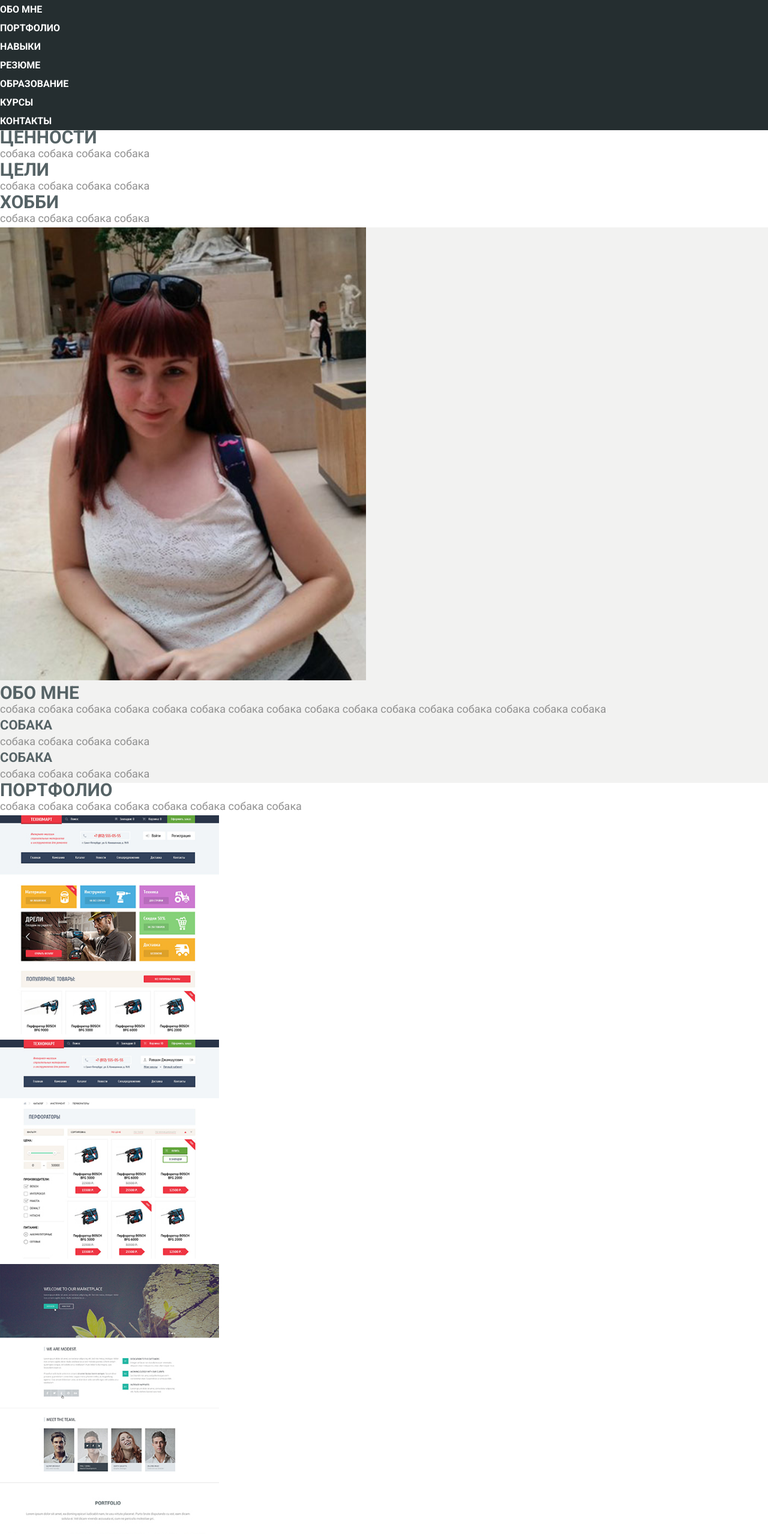
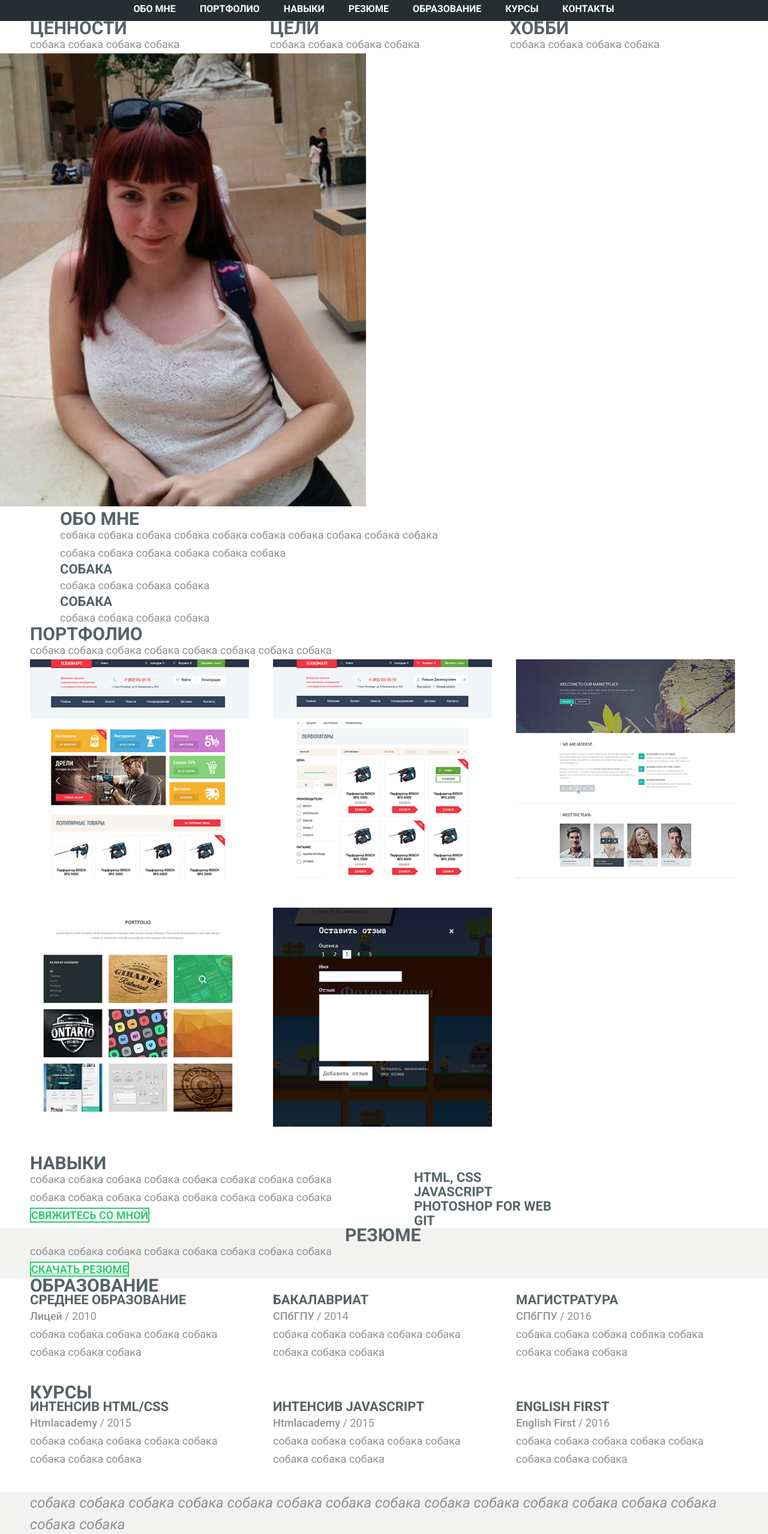
Before and after one commit to YSeredich/resume, a plain HTML site: page index.html in a window 1280 px wide. Shown: the top 2557 px of the page at 60% size. Drawn offline with Linux system fonts and the light colour scheme.

Commit message:
add grid

```diff
--- a/css/style.css
+++ b/css/style.css
@@ -63,34 +63,28 @@ body {
     color: #919191;
 }
 
+.container {
+    width: 1180px;
+    margin: 0 auto;
+}
+
+.clearfix:after {
+    content: '';
+    display: table;
+    clear: both;
+}
+
 .title,
 .secondary-title {
     text-transform: uppercase;
     line-height: 24px;
     font-weight: bold;
+    font-size: 22px;
     color: #566366;
-}
-
-.nav__link {
-    font-family: 'Roboto', 'Arial', sans-serif;
-    font-size: 16px;
-    font-weight: bold;
-    line-height: 30px;
-    color: #fff;
-    text-transform: uppercase;
-    text-decoration: none;
-}
-
-.nav__link:hover {
-    color: #2ecc71;
 }
 
 .title {
     font-size: 30px;
-}
-
-.secondary-title {
-    font-size: 22px;
 }
 
 .contacts__title {
@@ -109,24 +103,7 @@ body {
     border: 2px solid #2ecc71;
 }
 
-.testimonial-item__text {
-    font-size: 24px;
-    line-height: 36px;
-    font-style: italic;
-}
-
-.testimonial-item__author {
-    text-transform: uppercase;
-    font-weight: bold;
-    line-height: 36px;
-}
-
-.education__place,
-.courses__place {
-    font-weight: 500;
-}
-
-.nav,
+.header,
 .contacts {
     background-color: #252e30;
 }
@@ -148,3 +125,152 @@ body {
 .portfolio {
     background-color: #fff;
 }
+
+.nav {
+    width: 835px;
+    font-size: 0;
+}
+
+.nav__item {
+    display: inline-block;
+    margin-left: 40px;
+}
+
+.nav__item:first-child {
+    margin-left: 0;
+}
+
+.nav__link {
+    display: inline-block;
+
+    font-family: 'Roboto', 'Arial', sans-serif;
+    font-size: 16px;
+    font-weight: bold;
+    line-height: 30px;
+    color: #fff;
+    text-transform: uppercase;
+    text-decoration: none;
+}
+
+.nav__link:hover {
+    color: #2ecc71;
+}
+
+.main-info__item {
+    float: left;
+    width: 380px;
+    margin-left: 20px;
+}
+
+.main-info__item:first-child {
+    margin-left: 0;
+}
+
+.minor-info__photo {
+    float: left;
+}
+
+.minor-info__narration {
+    float: left;
+    width: 680px;
+    margin-left: 100px;
+}
+
+.portfolio-item {
+    float: left;
+    margin-left: 40px;
+    margin-bottom: 40px;
+}
+
+.portfolio-item:nth-child(3n+1) {
+    margin-left: 0;
+}
+
+.skills__info {
+    float: left;
+    width: 540px;
+}
+
+.skills-items {
+    float: left;
+    width: 540px;
+    margin-left: 100px;
+}
+
+.resume__title {
+    margin: 0 auto;
+    width: 130px;
+}
+
+.education__place,
+.courses__place {
+    font-weight: 500;
+}
+
+.education-item,
+.courses-item {
+    float: left;
+    width: 365px;
+    margin-left: 40px;
+    margin-bottom: 40px;
+}
+
+.education-item:nth-child(3n+1),
+.courses-item:nth-child(3n+1) {
+    margin-left: 0;
+}
+
+.testimonial-item__text {
+    font-size: 24px;
+    line-height: 36px;
+    font-style: italic;
+}
+
+.testimonial-item__author {
+    text-transform: uppercase;
+    font-weight: bold;
+    line-height: 36px;
+    color: #566366;
+}
+
+.contacts__info {
+    float: left;
+    width: 540px;
+}
+
+.contacts__form {
+    float: left;
+    width: 540px;
+    margin-left: 100px;
+}
+
+.social {
+    width: 260px;
+    font-size: 0;
+}
+
+.social__link {
+    display: inline-block;
+    margin-left: 10px;
+
+    width: 27px;
+    height: 28px;
+    padding-top: 6px;
+    padding-left: 7px;
+
+
+    text-decoration: none;
+    color: #191f21;
+    font-size: 18px;
+
+    background-color: #4b5456;
+    border-radius: 50%;
+}
+
+.social__link:first-child {
+    margin-left: 0;
+}
+
+.social__link:hover {
+    color: #fff;
+}
--- a/index.html
+++ b/index.html
@@ -9,8 +9,7 @@
 </head>
 <body>
     <header class="header">
-        <div class="container clearfix">
-            <nav class="nav">
+        <nav class="nav container">
             <div class="nav__item">
                 <a href="#" class="nav__link">обо мне</a>
             </div>
@@ -33,11 +32,11 @@
                 <a href="#" class="nav__link">контакты</a>
             </div>
         </nav>
-        </div>
     </header>
     <main>
-        <section class="about-me">
+        <section class="about-me clearfix">
             <div class="main-info">
+                <div class="container clearfix">
                     <div class="main-info__item">
                         <h2 class="title main-info__title">Ценности</h2>
                         <p class="main-info__text">собака собака собака собака</p>
@@ -51,12 +50,13 @@
                         <p class="main-info__text">собака собака собака собака</p>
                     </div>
                 </div>
+            </div>
             <div>
                 <div class="minor-info">
                     <div class="minor-info__photo">
                         <img src="img/my-photo.jpg" class="minor-info__img" alt="Фотография" width="610" height="755">
                     </div>
-                    <div class="minor-info__narration">
+                    <div class="minor-info__narration container">
                         <h2 class="title minor-info__title">обо мне</h2>
                         <p class="minor-info__text">
                             собака собака собака собака
@@ -64,7 +64,7 @@
                             собака собака собака собака
                             собака собака собака собака
                         </p>
-                        <div class="minor-info-items">
+                        <div class="minor-info-items clearfix">
                             <div class="minor-info-item">
                                 <h3 class="secondary-title minor-info-item__title">собака</h3>
                                 <p class="minor-info-item__text">собака собака собака собака</p>
@@ -79,12 +79,13 @@
             </div>
         </section>
         <section class="portfolio">
+            <div class="container">
                 <h2 class="title portfolio__title">Портфолио</h2>
                 <p class="portfolio__info">
                     собака собака собака собака
                     собака собака собака собака
                 </p>
-            <div class="portfolio-items">
+                <div class="portfolio-items clearfix">
                     <div class="portfolio-item">
                         <a class="portfolio-item__link">
                             <img src="img/technomart-index.jpg" class="portfolio-item__img" alt="техномарт" width="365" height="365">
@@ -111,8 +112,10 @@
                         </a>
                     </div>
                 </div>
+            </div>
         </section>
         <section class="skills">
+            <div class="container clearfix">
                 <h2 class="title skills__title">Навыки</h2>
                 <div class="skills__info">
                     <p class="skills__text">
@@ -157,16 +160,20 @@
                         </div>
                     </div>
                 </div>
+            </div>
         </section>
         <section class="resume">
+            <div class="container">
                 <h2 class="title resume__title">Резюме</h2>
                 <p class="resume__info">
                     собака собака собака собака
                     собака собака собака собака
                 </p>
-            <button class="btn download-btn resume__btn">Скачать резюме</button>
+                <a href="#" class="btn download-btn resume__btn">Скачать резюме</a>
+            </div>
         </section>
         <section class="education">
+            <div class="container clearfix">
                 <h2 class="title education__title">Образование</h2>
                 <div class="education-items">
                     <div class="education-item">
@@ -194,8 +201,10 @@
                         </p>
                     </div>
                 </div>
+            </div>
         </section>
         <section class="courses">
+            <div class="container clearfix">
                 <h2 class="title courses__title">Курсы</h2>
                 <div class="courses-items">
                     <div class="courses-item">
@@ -223,9 +232,10 @@
                         </p>
                     </div>
                 </div>
+            </div>
         </section>
         <section class="testimonials">
-            <div class="testimonial-items">
+            <div class="testimonial-items container">
                 <div class="testimonial-item">
                     <div class="testimonial-item__text">
                         собака собака собака собака
@@ -251,7 +261,8 @@
             </div>
         </section>
         <section class="contacts">
-            <h2 class="title contacts__title">Резюме</h2>
+            <div class="container clearfix">
+                <h2 class="title contacts__title">Контакты</h2>
                 <div class="contacts__info">
                     собака собака собака собака
                     собака собака собака собака
@@ -279,16 +290,17 @@
                         </div>
                     </form>
                 </div>
+            </div>
         </section>
     </main>
     <footer class="footer">
-        <section class="social">
-            <a href="#" class="social__link"><i class="icon-html5">htmlacademy</i></a>
-            <a href="#" class="social__link"><i class="icon-header">hh</i></a>
-            <a href="#" class="social__link"><i class="icon-linkedin">linked in</i></a>
-            <a href="#" class="social__link"><i class="icon-google">gmail</i></a>
-            <a href="#" class="social__link"><i class="icon-github">git</i></a>
-            <a href="#" class="social__link"><i class="icon-facebook">facebook</i></a>
+        <section class="social container">
+            <a href="#" class="social__link"><i class="social__icon icon-html5"></i></a>
+            <a href="#" class="social__link"><i class="social__icon icon-header"></i></a>
+            <a href="#" class="social__link"><i class="social__icon icon-linkedin"></i></a>
+            <a href="#" class="social__link"><i class="social__icon icon-google"></i></a>
+            <a href="#" class="social__link"><i class="social__icon icon-github"></i></a>
+            <a href="#" class="social__link"><i class="social__icon icon-facebook"></i></a>
         </section>
     </footer>
 </body>
```
Lines whose indentation alone changed are shown as unchanged.
